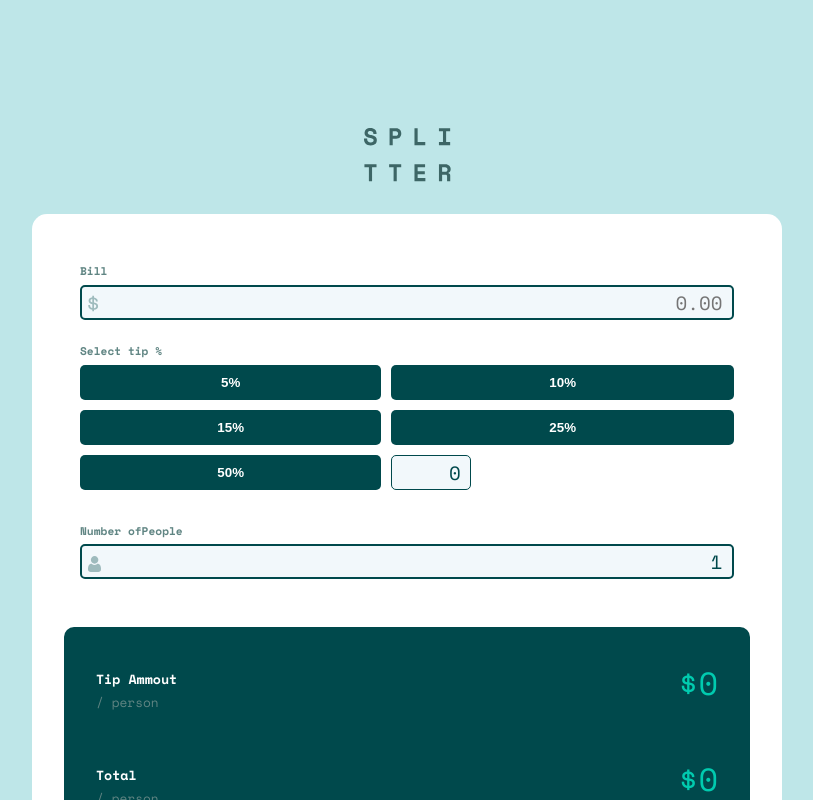
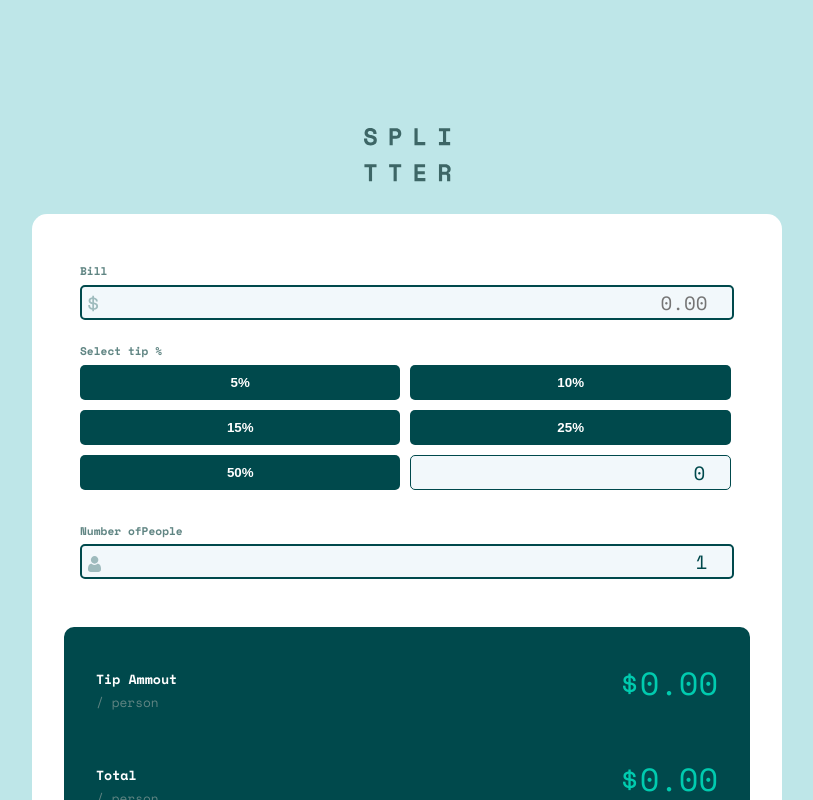
Before and after one commit to khasTema/tip-calculator-app_fe-mentor-ch, a React app: page / in a window 1280 px wide. Both pictures are taken after a click on the button "Custom". Shown: the top 800 px of the page, without its empty margins (233-1046 px from the left). Built offline with nearby package versions, Linux system fonts and the light colour scheme.

Commit message:
numbers fixed
Numbers types fixed
zeros after coma on results on front

buttons grid fixed

```diff
--- a/src/css/less/_calcsettings.less
+++ b/src/css/less/_calcsettings.less
@@ -38,9 +38,7 @@ label {
 
 .buttons {
     display: grid;
-    grid-template: "button button"
-                    "button button"
-                    "button button";
+    grid-template-columns: 49% 49%;
     grid-gap: 10px;
     margin-bottom: 2em;
 }
@@ -78,7 +76,7 @@ input {
 }
 
 input.custom {
-    width: 80px;
+    width: 100%;
     height: 35px;
     text-align: right;
     border: 1px solid @dark_green;
@@ -96,7 +94,6 @@ input.custom {
     }
 
     .buttons {
-        grid-template: "button button button"
-                        "button button button";
+        grid-template-columns: 31% 31% 31%;
     }
 }
--- a/src/js/components/Calc.js
+++ b/src/js/components/Calc.js
@@ -35,8 +35,8 @@ function Calc(){
     })
 
     useEffect(() => {
-        setTipAmmount(Number((bill / 100 * tipPercent / numberOfPeple).toFixed(2)))
-        setTotal(Number(((bill + tipAmmount) / numberOfPeple).toFixed(2)))
+        setTipAmmount((bill / 100 * tipPercent / numberOfPeple).toFixed(2))
+        setTotal(((bill + Number(tipAmmount)) / numberOfPeple).toFixed(2))
     }, [bill, numberOfPeple, tipPercent, tipAmmount])
 
     function resetApp(){
@@ -45,7 +45,7 @@ function Calc(){
         setTipPercent(0)
         setBill('')
         setNumberOfPeople(1)
-        setIsCustom(prev => !prev)
+        setIsCustom(false)
     }
 
     return (
--- a/src/js/components/Custom.js
+++ b/src/js/components/Custom.js
@@ -6,7 +6,7 @@ export default function Custom(props) {
 
     const inputEl = useRef(null)
 
-    return <input   type="text"
+    return <input   type="number"
                     name="custom"
                     ref={inputEl}
                     className="custom"
--- a/src/js/components/Input.js
+++ b/src/js/components/Input.js
@@ -9,7 +9,7 @@ export default function Input(props){
             <h4 className="label">{props.label}</h4>
             <span className="label">{props.errorLabel}</span>
             <img className="label-img" src={props.img} />
-            <input  type="text"
+            <input  type="number"
                     name="bill"
                     placeholder="0.00"
                     value={props.value}
```
Also changed, not shown: 1 other file (tests, documents, lock files or other folders).
